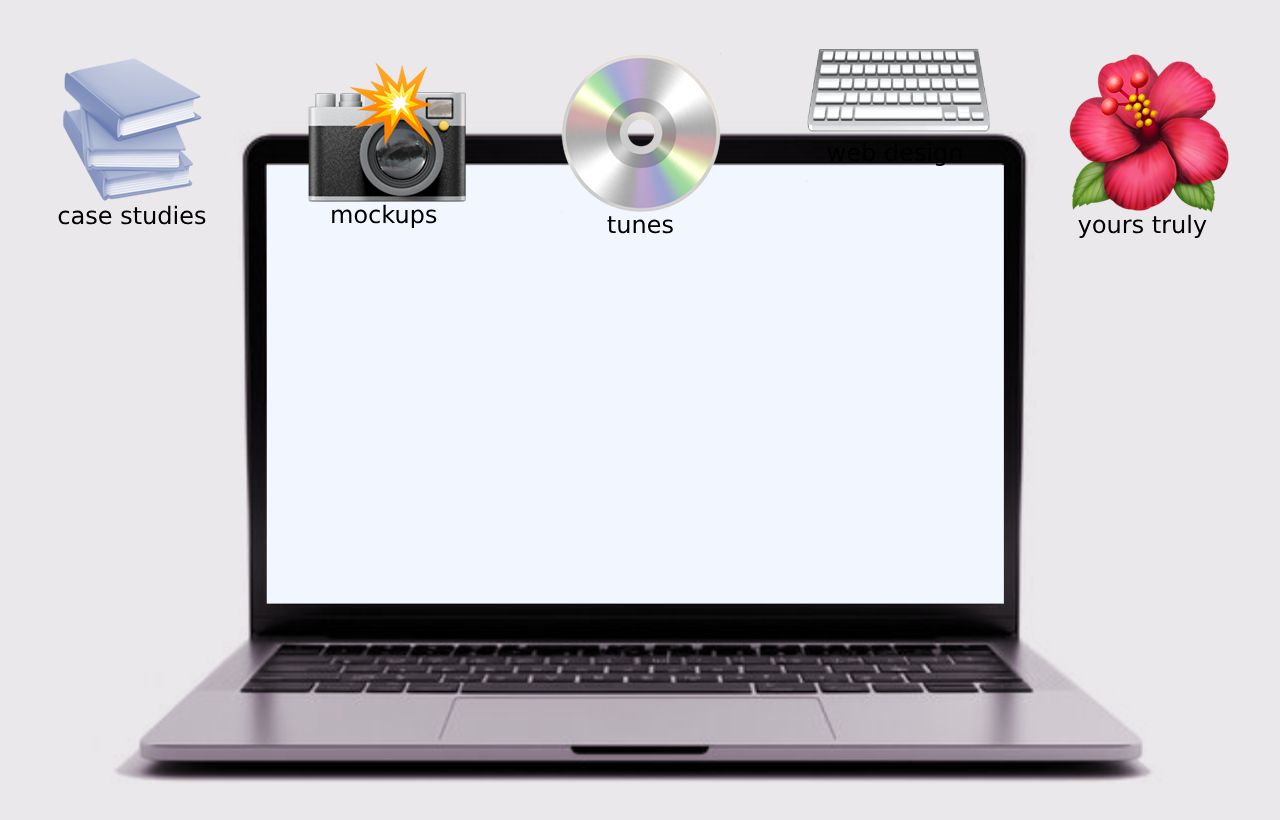
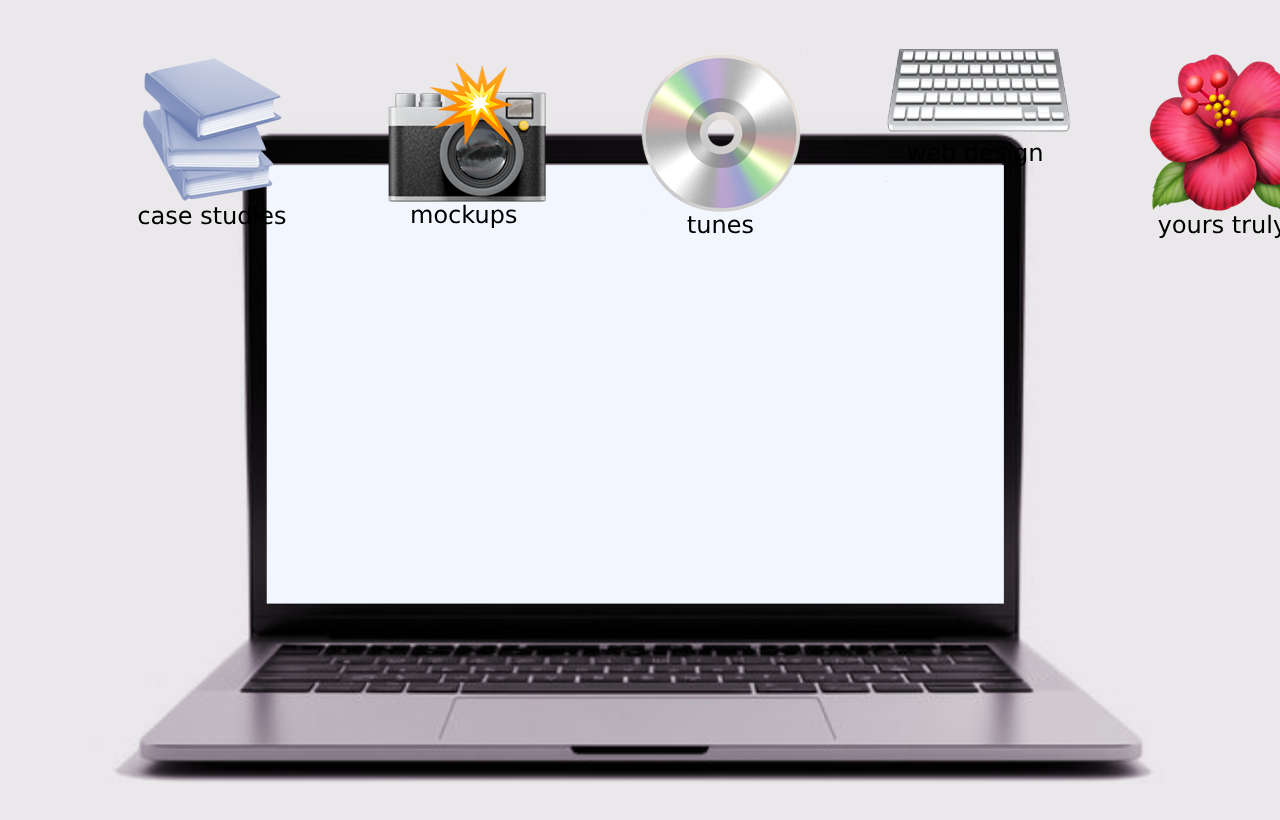
Before and after one commit to miap111/HeyHowdYouKnowMyPassword, a plain HTML site: page index.html in a window 1280 px wide. Shown: the top 820 px of the page. Drawn offline with Linux system fonts and the light colour scheme.

Commit message:
Update styles.css

```diff
--- a/styles.css
+++ b/styles.css
@@ -1,3 +1,9 @@
+#container {
+  width: 90%;
+  position:relative;
+  margin: 0px auto;
+}
+
 body {
   background-color: #eae8eb;
   background-attachment: fixed;
```
